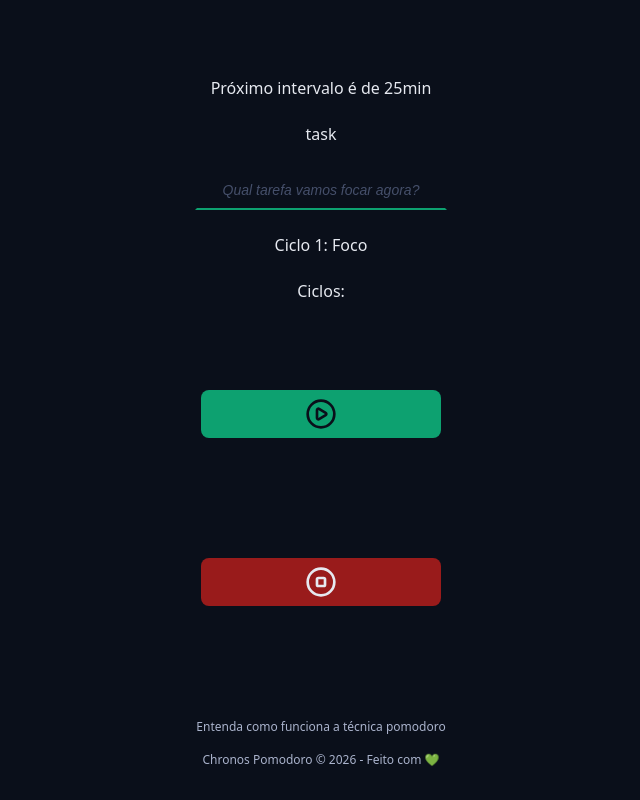
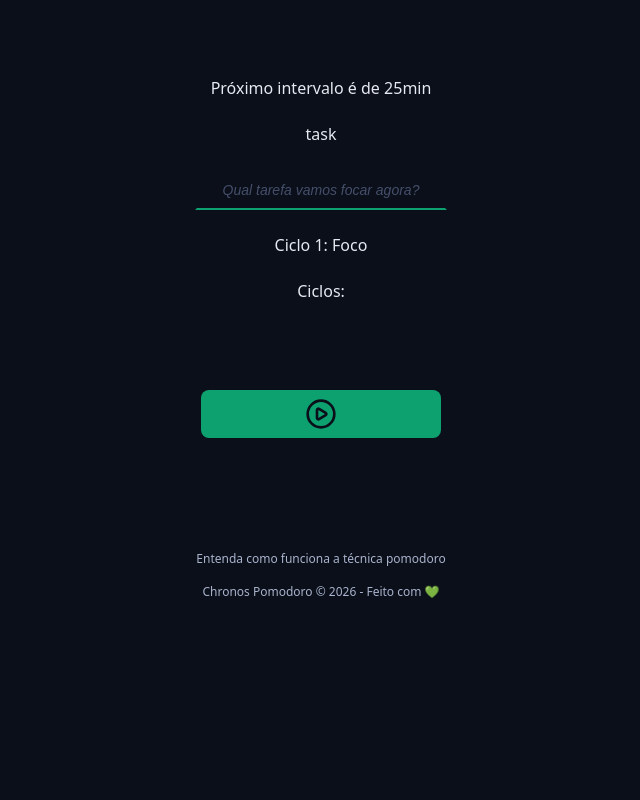
Before and after one commit to commit-ana/CONTRUCAO_FRONT1, a React (Vite) app in the folder praticas/pomodoro/: page / in a window 1280 px wide. Shown: the part 560-1360 px from the top of the page, without its empty margins (319-959 px from the left). After the commit the page ends 1192 px from the top, so only its background shows below. Built offline with nearby package versions, Linux system fonts and the light colour scheme.

Commit message:
pratica 46 - feat: alterna botões de ação e bloqueia input durante tarefa ativa

```diff
--- a/praticas/pomodoro/src/components/MainForm/index.tsx
+++ b/praticas/pomodoro/src/components/MainForm/index.tsx
@@ -87,11 +87,25 @@
   </div>
 )}
 
+
       <div className='formRow'>
-        <DefaultButton icon={<PlayCircleIcon />} />
-        <DefaultButton icon={<StopCircleIcon />} color='red'/>
+        {!state.activeTask ? (
+          <DefaultButton
+            aria-label='Iniciar nova tarefa'
+            title='Iniciar nova tarefa'
+            type='submit'
+            icon={<PlayCircleIcon />}
+          />
+        ) : (
+          <DefaultButton
+            aria-label='Interromper tarefa atual'
+            title='Interromper tarefa atual'
+            type='button'
+            color='red'
+            icon={<StopCircleIcon />}
+          />
+        )}
       </div>
-
     </form>
   );
 }
```
